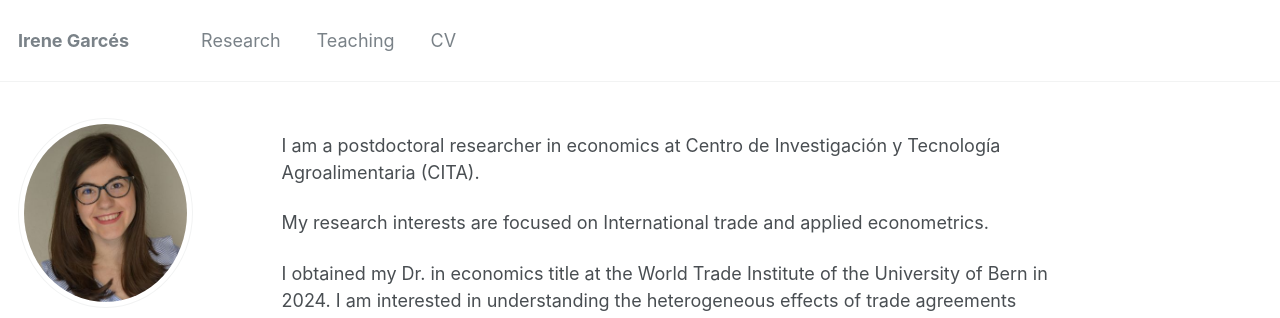
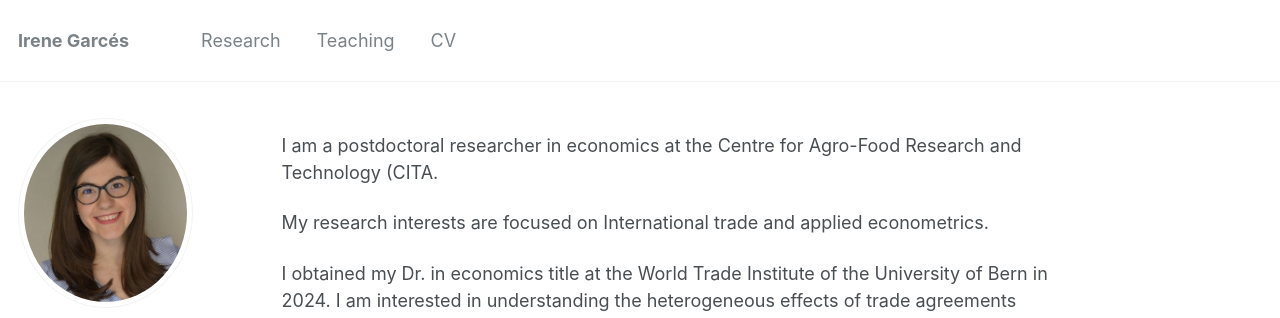
Before and after one commit to IreneGarces/irenegarces.github.io, a Jekyll site: the page built from _pages/about.md, in a window 1280 px wide. Shown: the top 318 px of the page. Built offline with Jekyll 4.4.1, drawn with Linux system fonts in a browser that asks for light colours.

Commit message:
Update about.md

```diff
--- a/_pages/about.md
+++ b/_pages/about.md
@@ -8,7 +8,7 @@ redirect_from:
   - /about.html
 ---
 
-I am a postdoctoral researcher in economics at Centro de Investigación y Tecnología Agroalimentaria (CITA).
+I am a postdoctoral researcher in economics at the Centre for Agro-Food Research and Technology (CITA.
 
 My research interests are focused on International trade and applied econometrics.
 
```
